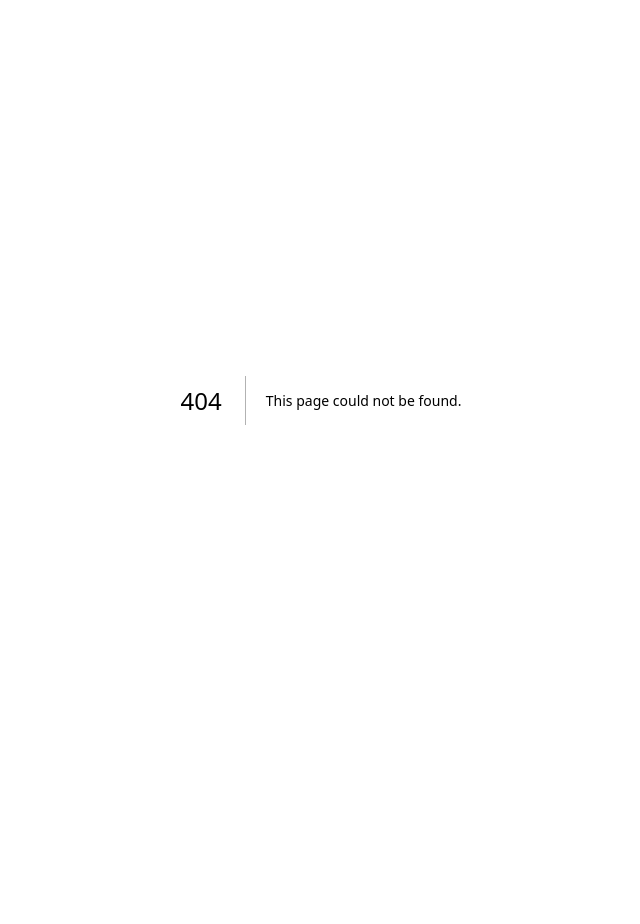
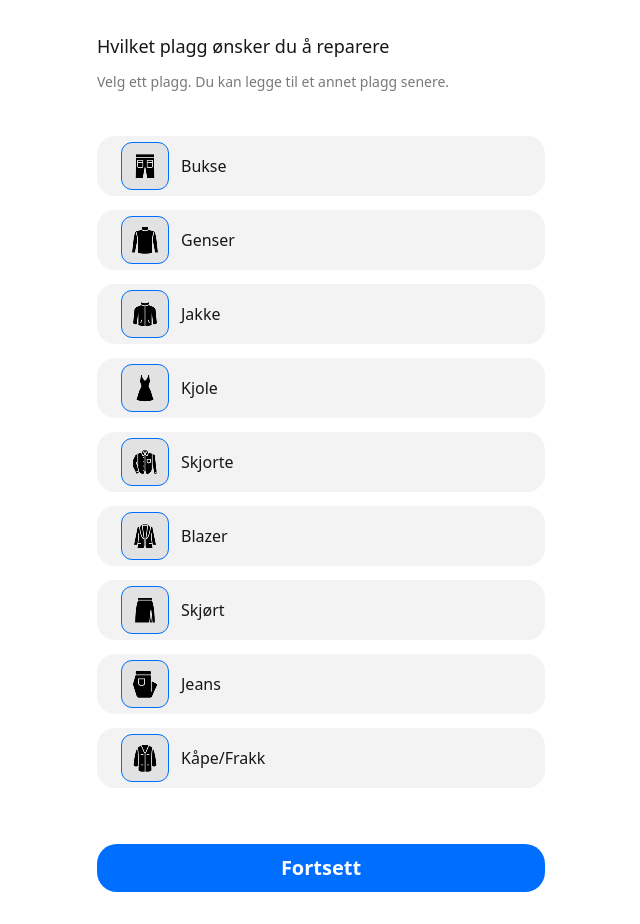
Before and after one commit to Mendi-Platform/mendi-app, a Next.js app: page /order/garment in a window 1280 px wide. Before the commit this address had no page. Shown: the whole page, without its empty margins (319-959 px from the left). Before the commit the page ends 800 px from the top, so only its background shows below. Built offline with nearby package versions, Linux system fonts and the light colour scheme.

Commit message:
Add context store

```diff
--- a/src/app/layout.tsx
+++ b/src/app/layout.tsx
@@ -1,11 +1,11 @@
 import type { Metadata } from "next";
-import { Inter } from "next/font/google";
+/* import { Inter } from "next/font/google"; */
 import "./globals.css";
 
-const inter = Inter({
+/* const inter = Inter({
   subsets: ["latin"],
   variable: "--font-inter"
-})
+}) */
 
 export const metadata: Metadata = {
   title: "Create Next App",
@@ -20,7 +20,7 @@ export default function RootLayout({
   return (
     <html lang="en">
       <body
-        className={`${inter.variable} antialiased`}
+        /* className={`${inter.variable} antialiased`} */
       >
         {children}
       </body>
--- a/src/app/order/(screens)/category/page.tsx
+++ b/src/app/order/(screens)/category/page.tsx
@@ -1,16 +1,21 @@
 "use client";
 
-import { useState } from "react";
+import { useContext } from "react";
 import Button from "../../(components)/button";
 import CategoryCard from "./categoryCard";
-
-enum Category {
-  Premium,
-  Standard,
-}
+import { Category, FormContext } from "@/provider/FormProvider";
 
 const OrderServicePage = () => {
-  const [choice, setChoice] = useState<Category>();
+  const formContext = useContext(FormContext);
+
+  const choice = formContext.formData.category;
+
+  const onChoice = (value: Category) => {
+    formContext.updateFormData({
+      ...formContext.formData,
+      category: value,
+    });
+  };
 
   return (
     <>
@@ -20,14 +25,16 @@ const OrderServicePage = () => {
       </p>
       <div className="flex flex-col gap-3.5 mb-14">
         <CategoryCard
-          onClick={() => setChoice(Category.Standard)}
+          formData={formContext.formData}
+          onClick={() => onChoice(Category.Standard)}
           isActive={choice === Category.Standard}
           title="Standard"
           description="Kvalitet til en god pris."
           price={300}
         />
         <CategoryCard
-          onClick={() => setChoice(Category.Premium)}
+          formData={formContext.formData}
+          onClick={() => onChoice(Category.Premium)}
           isActive={choice === Category.Premium}
           isPopular
           title="Premium"
@@ -35,7 +42,7 @@ const OrderServicePage = () => {
           price={500}
         />
       </div>
-      <Button label="Fortsett" link="/order/item" />
+      <Button label="Fortsett" link="/" />
     </>
   );
 };
--- a/src/app/order/(screens)/item/page.tsx
+++ b/src/app/order/(screens)/garment/page.tsx
@@ -12,69 +12,58 @@ import skirt from "../../../assets/icons/skirt.png";
 import jeans from "../../../assets/icons/jeans.png";
 import frakk from "../../../assets/icons/frakk.png";
 import { useState } from "react";
+import { Garment } from "@/provider/FormProvider";
 
-enum ItemsChoices {
-  Pants,
-  Sweather,
-  Jacket,
-  Dress,
-  Shirt,
-  Blazer,
-  Skirt,
-  Jeans,
-  Frakk,
-}
-
-const itemList = [
+const garmentList = [
   {
     label: "Bukse",
-    value: ItemsChoices.Pants,
+    value: Garment.Pants,
     logo: pants
   },
   {
     label: "Genser",
-    value: ItemsChoices.Sweather,
+    value: Garment.Sweather,
     logo: sweater
   },
   {
     label: "Jakke",
-    value: ItemsChoices.Jacket,
+    value: Garment.Jacket,
     logo: jacket
   },
   {
     label: "Kjole",
-    value: ItemsChoices.Dress,
+    value: Garment.Dress,
     logo: dress
   },
   {
     label: "Skjorte",
-    value: ItemsChoices.Shirt,
+    value: Garment.Shirt,
     logo: shirt
   },
   {
     label: "Blazer",
-    value: ItemsChoices.Blazer,
+    value: Garment.Blazer,
     logo: blazer
   },
   {
     label: "Skjørt",
-    value: ItemsChoices.Skirt,
+    value: Garment.Skirt,
     logo: skirt
   },
   {
     label: "Jeans",
-    value: ItemsChoices.Jeans,
+    value: Garment.Jeans,
     logo: jeans
   },
   {
     label: "Kåpe/Frakk",
-    value: ItemsChoices.Frakk,
+    value: Garment.Frakk,
     logo: frakk
   },
 ];
 
-const OrderItemPage = () => {
-  const [choice, setChoice] = useState<ItemsChoices>()
+const GarmentPage = () => {
+  const [choice, setChoice] = useState<Garment>()
   return (
     <>
       <h1 className="font-medium text-lg mb-3">
@@ -84,7 +73,7 @@ const OrderItemPage = () => {
         Velg ett plagg. Du kan legge til et annet plagg senere.
       </p>
       <div className="flex flex-col gap-3.5 mb-14">
-        {itemList.map((item) => (
+        {garmentList.map((item) => (
           <ButtonOption
             key={item.value}
             label={item.label}
@@ -99,4 +88,4 @@ const OrderItemPage = () => {
   );
 };
 
-export default OrderItemPage;
+export default GarmentPage;
--- a/src/app/order/(screens)/item-type/page.tsx
+++ b/src/app/order/(screens)/material/page.tsx
@@ -1,45 +1,48 @@
 "use client";
 
+import { FormContext, Material } from "@/provider/FormProvider";
 import Button from "../../(components)/button";
 import ButtonOption from "../../(components)/buttonOption";
-import { useState } from "react";
-
-enum ItemsChoices {
-  Normal,
-  FalsktSkinn,
-  Silke,
-  Tjukke,
-}
+import { useContext } from "react";
 
 const materialList = [
   {
     label: "Normale tekstiler",
-    value: ItemsChoices.Normal,
+    value: Material.Normal,
     emphasizedDescription: "Normale tekstiler:",
     description: "bomull, jeans, polyester, ullblanding",
   },
   {
     label: "Falskt skinn",
-    value: ItemsChoices.FalsktSkinn,
+    value: Material.FalsktSkinn,
     emphasizedDescription: "Falskt skinn:",
     description: "PU-, vegansk-, og imitert skinn",
   },
   {
     label: "Silke eller delikate tekstiler",
-    value: ItemsChoices.Silke,
+    value: Material.Silke,
     emphasizedDescription: "Silke eller delikate tekstiler:",
     description: "Silke, chiffon, sateng, merino, kashmere",
   },
   {
     label: "Tjukke tekstiler",
-    value: ItemsChoices.Tjukke,
+    value: Material.Tjukke,
     emphasizedDescription: "Yttertøy eller tjukke tekstiler:",
     description: "Ullkåpe, dunjakke, denimjakke, fleece",
   },
 ];
 
 const OrderItemPage = () => {
-  const [choice, setChoice] = useState<ItemsChoices>();
+  const formContext = useContext(FormContext);
+
+  const choice = formContext.formData.material;
+
+  const onChoice = (value: Material) => {
+    formContext.updateFormData({
+      ...formContext.formData,
+      material: value,
+    });
+  };
   return (
     <>
       <h1 className="font-medium text-lg mb-3">
@@ -54,7 +57,7 @@ const OrderItemPage = () => {
             key={material.value}
             label={material.label}
             active={choice === material.value}
-            onClick={() => setChoice(material.value)}
+            onClick={() => onChoice(material.value)}
           />
         ))}
       </div>
--- a/src/app/order/(screens)/reparation/page.tsx
+++ b/src/app/order/(screens)/reparation/page.tsx
@@ -2,28 +2,21 @@
 
 import Button from "../../(components)/button";
 import ButtonOption from "../../(components)/buttonOption";
-import { Fragment, useState } from "react";
+import { Fragment, useContext } from "react";
 import Incrementer from "../../(components)/incrementer";
-
-enum ItemsChoices {
-  ReplaceLock,
-  BigHole,
-  SmallHole,
-  NewButton,
-  BeltHole,
-}
+import { FormContext, RepairType } from "@/provider/FormProvider";
 
 const repairList = [
   {
     label: "Bytte glidelås",
-    value: ItemsChoices.ReplaceLock,
+    value: RepairType.ReplaceLock,
     emphasizedDescription: "Er glidelåsen din gåen?",
     description: "Vi fjerner den gamle, velger en ny og syr den på plass.",
   },
   {
     label: "Stort hull",
     canIncrement: true,
-    value: ItemsChoices.BigHole,
+    value: RepairType.BigHole,
     emphasizedDescription: "Hull i favoritten?",
     description:
       "Vær obs på at reparasjonen kan bli synlig hvis hullet er på et godt synlig sted eller hvis syeren ikke har en tråd som matcher helt. ",
@@ -31,7 +24,7 @@ const repairList = [
   {
     label: "Lite hull",
     canIncrement: true,
-    value: ItemsChoices.SmallHole,
+    value: RepairType.SmallHole,
     emphasizedDescription: "Hull i favoritten?",
     description:
       "Vær obs på at reparasjonen kan bli synlig hvis hullet er på et godt synlig sted eller hvis syeren ikke har en tråd som matcher helt. ",
@@ -39,7 +32,7 @@ const repairList = [
   {
     label: "Sy på ny knapp",
     canIncrement: true,
-    value: ItemsChoices.NewButton,
+    value: RepairType.NewButton,
     emphasizedDescription: "Har knappen løsnet eller falt av?",
     description:
       "Vi fester den raskt igjen. Send gjerne med en lignende knapp (det er ofte en ekstra på vaskelappen) for best mulig match. ",
@@ -47,7 +40,7 @@ const repairList = [
   {
     label: "Fest på beltehemper",
     canIncrement: true,
-    value: ItemsChoices.BeltHole,
+    value: RepairType.BeltHole,
     emphasizedDescription: "Har beltehempene røket?",
     description:
       "Har beltehempene røket? Vi syr dem på igjen og fikser eventuelle hull. Pris per beltehempe som skal repareres.",
@@ -55,7 +48,16 @@ const repairList = [
 ];
 
 const OrderItemPage = () => {
-  const [choice, setChoice] = useState<ItemsChoices>();
+  const formContext = useContext(FormContext);
+
+  const choice = formContext.formData.repairType;
+
+  const onChoice = (value: RepairType) => {
+    formContext.updateFormData({
+      ...formContext.formData,
+      repairType: value,
+    });
+  };
   return (
     <>
       <h1 className="font-medium text-lg mb-3">
@@ -70,7 +72,7 @@ const OrderItemPage = () => {
             <ButtonOption
               label={repair.label}
               active={choice === repair.value}
-              onClick={() => setChoice(repair.value)}
+              onClick={() => onChoice(repair.value)}
             />
             {repair.canIncrement && choice === repair.value && (
               <div className="flex justify-center">
@@ -91,7 +93,7 @@ const OrderItemPage = () => {
           {repairList.find((repair) => repair.value === choice)?.description}
         </p>
       )}
-      <Button label="Fortsett" link="/order/item-type" />
+      <Button label="Fortsett" link="/order/material" />
     </>
   );
 };
--- a/src/app/order/(screens)/service/page.tsx
+++ b/src/app/order/(screens)/service/page.tsx
@@ -1,13 +1,9 @@
 "use client";
 
-import { useState } from "react";
+import { useContext } from "react";
 import Button from "../../(components)/button";
 import ButtonOption from "../../(components)/buttonOption";
-
-enum ServiceChoices {
-  Reparation,
-  Adjustment,
-}
+import { FormContext, ServiceChoices } from "@/provider/FormProvider";
 
 const optionList = [
   {
@@ -26,12 +22,16 @@ const optionList = [
 ];
 
 const OrderServicePage = () => {
-  const [choice, setChoice] = useState<ServiceChoices>();
+  const formContext = useContext(FormContext);
+
+  const choice = formContext.formData.service;
 
   const onChoice = (value: ServiceChoices) => {
-    setChoice(value)
-    sessionStorage.setItem("service", value.toString());
-  }
+    formContext.updateFormData({
+      ...formContext.formData,
+      service: value,
+    });
+  };
   return (
     <>
       <h1 className="font-medium text-lg mb-3">Hvilken tjeneste trenger du?</h1>
@@ -57,7 +57,7 @@ const OrderServicePage = () => {
           {optionList.find((opt) => opt.value === choice)?.description}
         </p>
       )}
-      <Button label="Fortsett" link="/order/item" />
+      <Button label="Fortsett" link="/order/garment" />
     </>
   );
 };
--- a/src/app/order/layout.tsx
+++ b/src/app/order/layout.tsx
@@ -1,13 +1,17 @@
+import { FormProvider } from "@/provider/FormProvider";
+
 export default function OrderLayout({
   children,
 }: {
   children: React.ReactNode;
 }) {
   return (
-    <div className="min-h-screen bg-white">
-      <div className="container mx-auto px-6 py-8">
-        <div className="flex flex-col max-w-md mx-auto">{children}</div>
+    <FormProvider>
+      <div className="min-h-screen bg-white">
+        <div className="container mx-auto px-6 py-8">
+          <div className="flex flex-col max-w-md mx-auto">{children}</div>
+        </div>
       </div>
-    </div>
+    </FormProvider>
   );
 }
--- /dev/null
+++ b/src/provider/FormProvider.tsx
@@ -0,0 +1,92 @@
+"use client";
+
+import { createContext, useState } from "react";
+
+export interface FormDataContextState {
+  formData: FormData;
+  updateFormData: (formData: FormData) => void;
+}
+
+export interface FormData {
+  category: Category;
+  service: ServiceChoices;
+  repairType: RepairType;
+  material: Material;
+  garment: Garment;
+}
+
+export enum Garment {
+  None,
+  Pants,
+  Sweather,
+  Jacket,
+  Dress,
+  Shirt,
+  Blazer,
+  Skirt,
+  Jeans,
+  Frakk,
+}
+
+export enum Material {
+  None,
+  Normal,
+  FalsktSkinn,
+  Silke,
+  Tjukke,
+}
+
+export enum RepairType {
+  None,
+  ReplaceLock,
+  BigHole,
+  SmallHole,
+  NewButton,
+  BeltHole,
+}
+
+export enum Category {
+  None,
+  Premium,
+  Standard,
+}
+
+export enum ServiceChoices {
+  None,
+  Reparation,
+  Adjustment,
+}
+
+const defaultFormDataContextState: FormDataContextState = {
+  formData: {
+    category: Category.None,
+    service: ServiceChoices.None,
+    repairType: RepairType.None,
+    material: Material.None,
+    garment: Garment.None,
+  },
+  updateFormData: () => {},
+};
+
+export const FormContext = createContext<FormDataContextState>(
+  defaultFormDataContextState
+);
+
+export const FormProvider = ({ children }: { children?: React.ReactNode }) => {
+  const [formData, setFormData] = useState<FormData>(
+    defaultFormDataContextState.formData
+  );
+
+  const updateFormData = (formData: FormData) => {
+    setFormData(formData);
+  };
+
+  const contextValue = {
+    formData,
+    updateFormData,
+  };
+
+  return (
+    <FormContext.Provider value={contextValue}>{children}</FormContext.Provider>
+  );
+};
```
Also changed, not shown: src/app/order/(screens)/category/categoryCard.tsx (+11 -7 lines).
